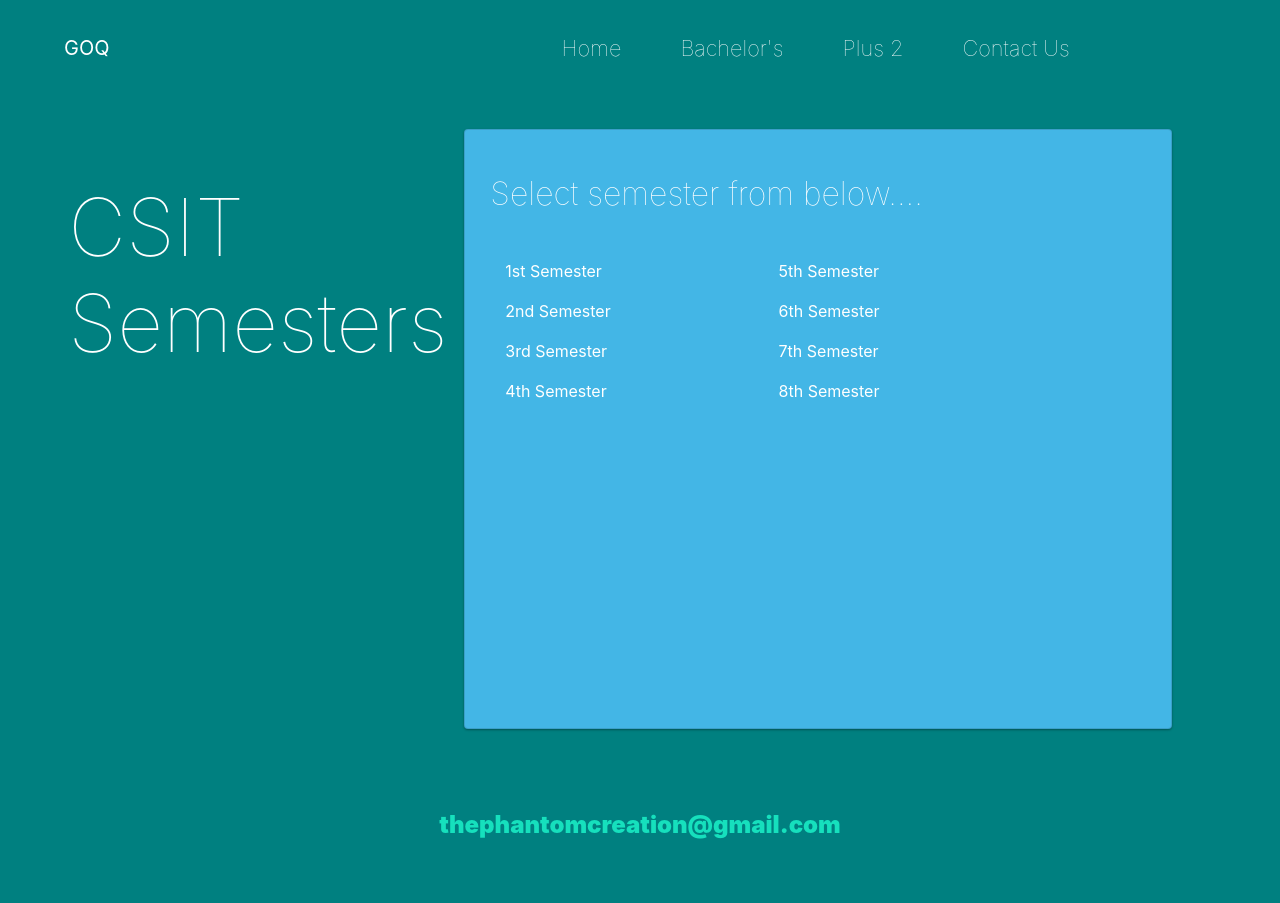
After one commit to thephantomcreation/GOQ, a Django app: page /sem in a window 1280 px wide. The commit adds this page. Run offline with Django 3.2, Linux system fonts and the light colour scheme; some libraries are stand-ins or nearby versions.

Commit message:
details pages design

```diff
--- a/core/static/core/style.css
+++ b/core/static/core/style.css
@@ -309,3 +309,12 @@ ul li a{
 .footer__link:hover {
     text-decoration: underline;
 }
+
+.sem-list p a{
+    text-decoration: none;
+    color: #fff;
+}
+
+.sem-list p a:hover{
+    color: #008080;
+}
--- /dev/null
+++ b/core/templates/core/semesters.html
@@ -0,0 +1,45 @@
+{% extends 'core/base.html' %}
+
+
+{% block content %}
+
+	<div class="header">
+			<div class="header-row row">
+				<div class="col-lg-4">
+					<h1 class="section_title__header">CSIT <br> Semesters <br> </h1>
+				</div>
+				<div class="col-lg-8">
+					<div class="card">
+						<h2 class="section_title__header-card">Select semester from below....</h2>
+							<div class="container">
+						        <form action="#" method="post" novalidate="novalidate">
+						            <div class="row">
+						                <div class="sem-list col-lg-5">
+						                    <p><a href="#">1st Semester</a></p>
+						                    <p><a href="#">2nd Semester</a></p>
+						                    <p><a href="#">3rd Semester</a></p>
+						                    <p><a href="#">4th Semester</a></p>
+
+
+						                </div>
+						                <div class="sem-list col-lg-5">
+						                	<p><a href="#">5th Semester</a></p>
+						                    <p><a href="#">6th Semester</a></p>
+						                    <p><a href="#">7th Semester</a></p>
+						                    <p><a href="#">8th Semester</a></p>
+
+						                </div>
+
+
+						            </div>
+						        </form>
+						    </div>
+
+
+					</div>
+				</div>
+
+			</div>
+		</div>
+
+{% endblock %}
--- a/core/urls.py
+++ b/core/urls.py
@@ -1,6 +1,8 @@
 from django.urls import path
-from .views import index
+from .views import index, semester, questions
 
 urlpatterns = [
     path('', index, name='index' ),
+    path('sem', semester),
+    path('ques', questions)
 ]
--- a/core/views.py
+++ b/core/views.py
@@ -2,3 +2,9 @@ from django.shortcuts import render
 
 def index(request):
 	return render(request, 'core/index.html')
+
+def semester(request):
+	return render(request, 'core/semesters.html')
+
+def questions(request):
+	return render(request,'core/questions.html')
```
Also changed, not shown: core/templates/core/questions.html (added, +45 -0 lines).
